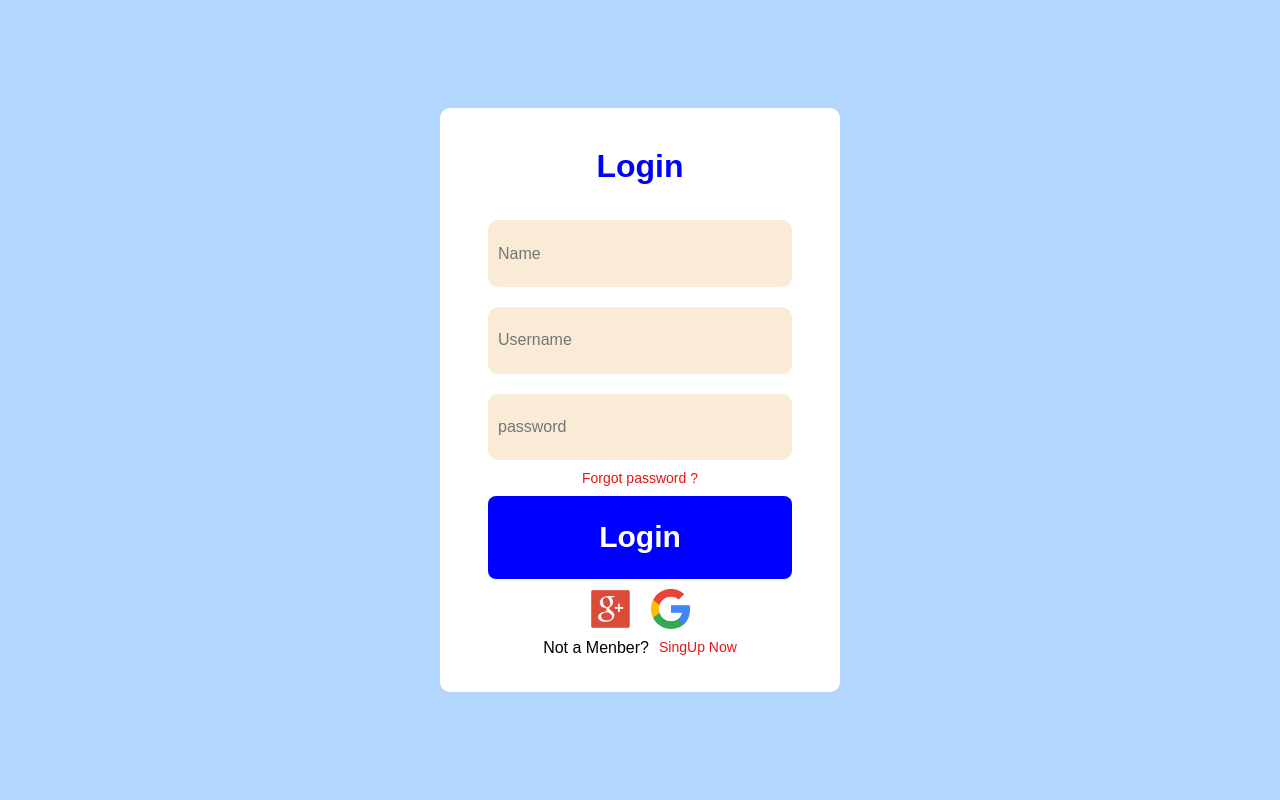
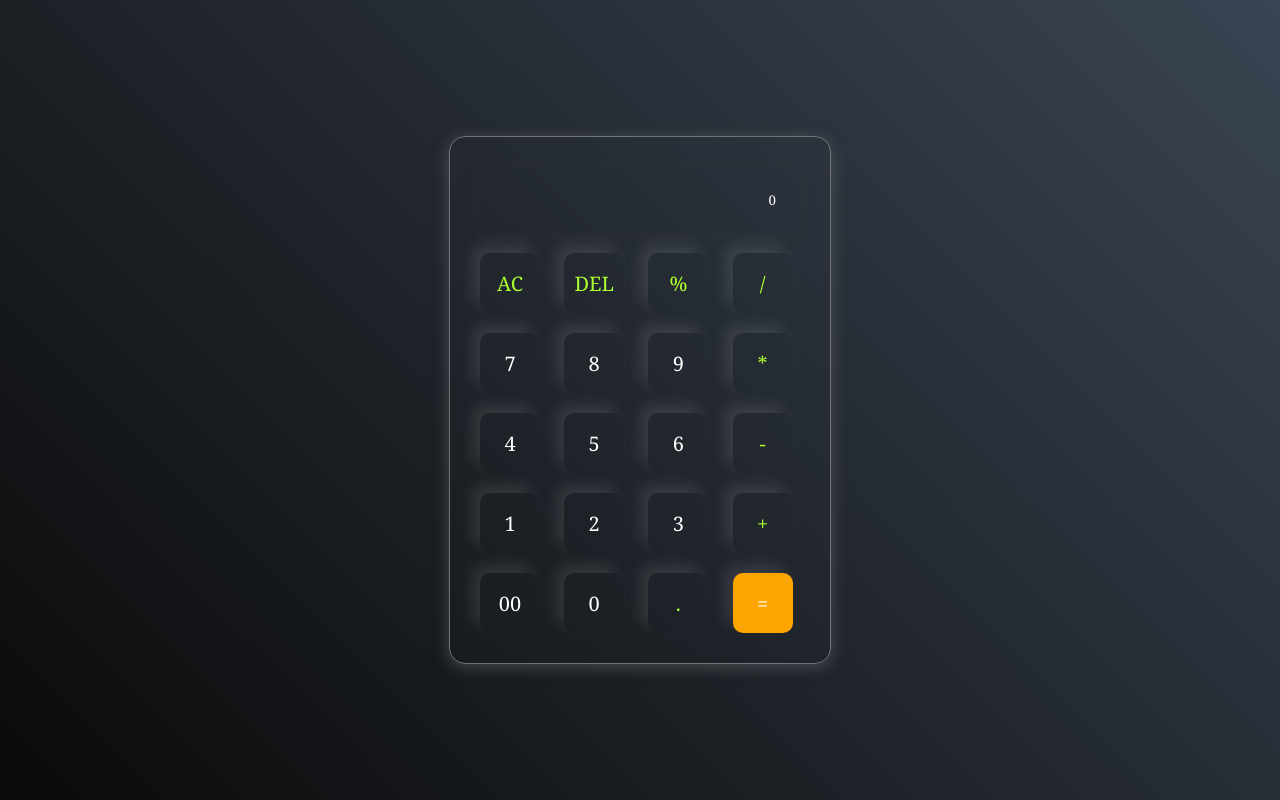
Before and after one commit to Amitcodi/Singup_form, a plain HTML site: page index.html in a window 1280 px wide. Drawn offline with Linux system fonts and the light colour scheme.

Commit message:
Add files via upload

```diff
--- a/index.html
+++ b/index.html
@@ -1,42 +1,45 @@
 <!DOCTYPE html>
 <html lang="en">
-
 <head>
     <meta charset="UTF-8">
     <meta name="viewport" content="width=device-width, initial-scale=1.0">
-    <title>Sign Up Form</title>
+    <title>Calculater </title>
     <link rel="stylesheet" href="style.css">
-    <script src="./script.js"></script>
 </head>
-
 <body>
-    <div class="container">
-        <div class="form-box">
-            <header>
-                <h1>Login</h1>
-            </header>
-            <form action="">
-                <input type="text" placeholder="Name">
-                <input type="email" placeholder="Username">
-                <input type="password" placeholder="password">
-                <a href="#">Forgot password ?</a>
-                <input type="button" value="Login" id="sub" onclick="submit()">
-                <div class="link">
-                    <a href="#">
-                        <img src="./img/google-logo-9812.png" alt="">
-                    </a>
-                    <a href="#">
-                        <img src="./img/google-logo-9825.png" alt="">
-                    </a>
-                </div>
-                <p class="signup">Not a Menber?
-                    <a href="#">SingUp Now</a>
-                </p>
-
-            </form>
+    <div class="cal">
+        <input type="text" placeholder="0" id="box">
+        <div>
+            <button class="op">AC</button>
+            <button class="op">DEL</button>
+            <button class="op">%</button>
+            <button class="op">/</button>
+        </div>
+        <div>
+            <button>7</button>
+            <button>8</button>
+            <button>9</button>
+            <button class="op">*</button>
+        </div>
+        <div>
+            <button>4</button>
+            <button>5</button>
+            <button>6</button>
+            <button class="op">-</button>
+        </div>
+        <div>
+            <button>1</button>
+            <button>2</button>
+            <button>3</button>
+            <button class="op">+</button>
+        </div>
+        <div>
+            <button>00</button>
+            <button>0</button>
+            <button class="op">.</button>
+            <button class="eq">=</button>
         </div>
     </div>
-
+    <script src="./script.js"></script>
 </body>
-
 </html>
--- /dev/null
+++ b/script.js
@@ -0,0 +1,25 @@
+let input =document.getElementById('box');
+let buttons =document.querySelectorAll('button');
+
+let string = "";
+let arr = Array.from(buttons);
+arr.forEach(button =>{
+    button.addEventListener('click',(e) =>{
+        if(e.target.innerHTML =='='){
+            string =eval(string);
+            input.value = string;
+        }
+        else if(e.target.innerHTML =='AC'){
+            string = "";
+            input.value=string;
+        }
+        else if(e.target.innerHTML =='DEL'){
+            string=string.substring(0,string.length-1);
+            input.value=string;
+        }
+
+        else{string +=e.target.innerHTML;
+        input.value =string;
+        }
+    })
+})
--- a/style.css
+++ b/style.css
@@ -1,87 +1,54 @@
 *{
     margin: 0;
     padding: 0;
-    box-sizing: border-box;
-    font-family: sans-serif;
+   box-sizing: border-box;
+   font-family: Georgia, 'Times New Roman', Times, serif;
 }
-.container{
+
+body{
     width: 100%;
     height: 100vh;
-    background: linear-gradient(to right bottom,#b4d7ff,#b4d7ff );
     display: flex;
     justify-content: center;
     align-items: center;
+    background: linear-gradient(45deg, #0a0a0a,#3a4452);
 }
-.form-box{
-    width: 50%;
-    max-width: 400px;
-    background-color: white;
+.cal{
+    border: 1px solid #717377;
+    padding: 20px;
+    border-radius: 16px;
+    background: transparent;
+    box-shadow: 0px 3px 15px rgba(113,115,119, 0.5);
+}
+input{
+    width: 320px;
+    border: none;
+    padding: 24px;
+    margin: 10px;
+    background: transparent;
+    box-shadow: 0px 3px 15px rgba(84,84,84,0.1);
+    text-align: right;
+    color: white;
+    cursor: pointer;
+}
+input::placeholder{
+    color: white;
+}
+button{
+    border: none;
+    width: 60px;
+    height: 60px;
+    margin: 10px;
     border-radius: 10px;
-    padding: 10px 48px;
-    margin inline: 20px;
+    background: transparent;
+    color: white;
+    font-size: 20px;
+    cursor: pointer;
+    box-shadow: -8px -8px 15px rgba(255,255,255,0.1) ;
 }
-.form-box header h1{
-    margin-top: 30px;
-    text-align: center;
-    color: blue;
+.eq{
+    background-color: orange;
 }
-.form-box form{
-   margin-block: 25px;
+.op{
+    color: greenyellow;
 }
-
-input{
-    width: 100%;
-    padding: 8% 10px;
-    border: none;
-    outline: 0;
-    border-radius: 10px;
-    background-color: antiquewhite;
-    font-size: 16px;
-    margin: 10px 0;
-}
-a{
-    display: flex;
-    justify-content: center;
-    text-decoration: none;
-    color: rgb(227, 22, 22);
-    font-size: 14px;
-}
-a:hover{
-    color: blue;
-    text-decoration: underline 2px;
-    text-underline-offset: 3.5px;
-}
-input[type="button"]{
-    margin-block: 10px;
-    background-color: blue;
-    color: white;
-    font-size: 30px;
-    font-weight: 700;
-    border-radius: 8px;
-    cursor: pointer;
-    transition: .5s;
-}
-input[type="button"]:hover{
-    background-color: rgb(27, 27, 145);
-}
-.link{
-    display: flex;
-    justify-content: center;
-}
-.link a img {
-    max-height: 40px;
-    margin-inline: 10px;
-}
-.signup{
-    display: flex;
-    justify-content: center;
-    margin-top: 10px;
-}
-.signup a{
-    margin-left: 10px;
-}
-.signup a:hover{
-    color: blue;
-    text-decoration: underline 2px;
-    text-underline-offset: 3.5px;
-}
```
